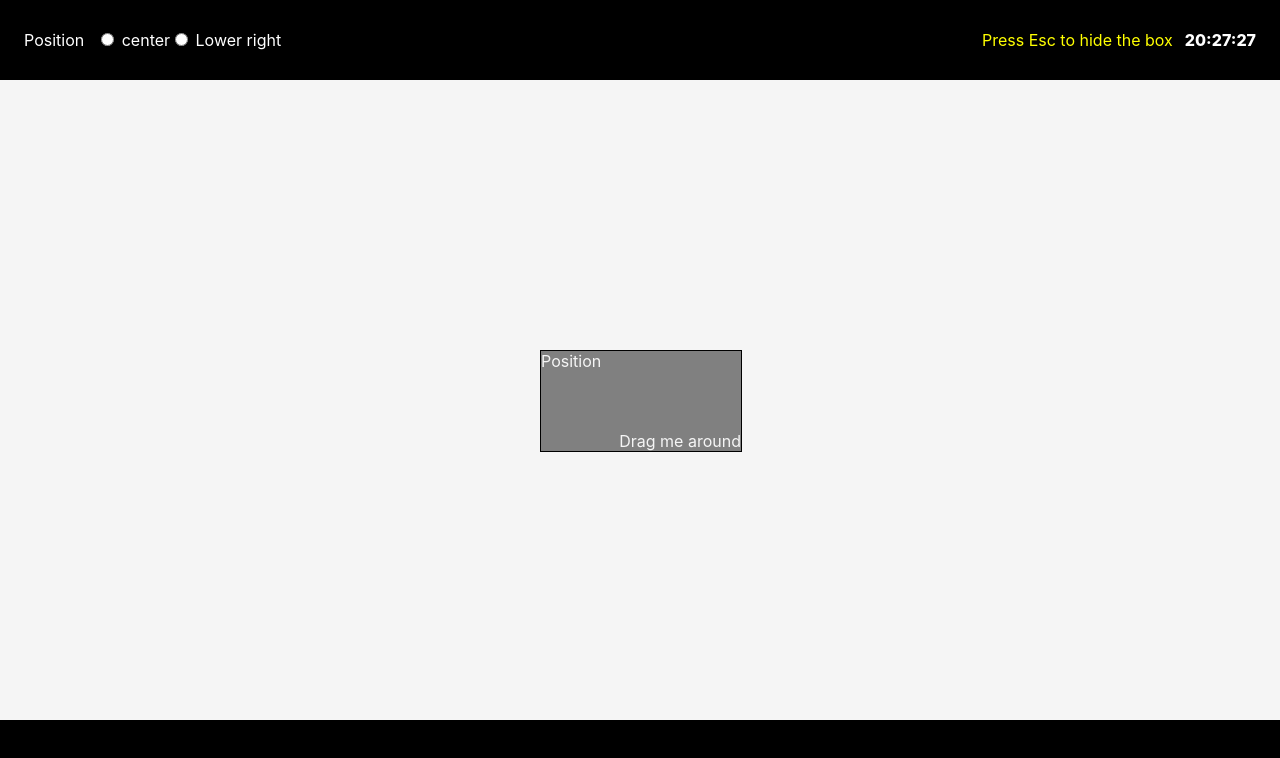
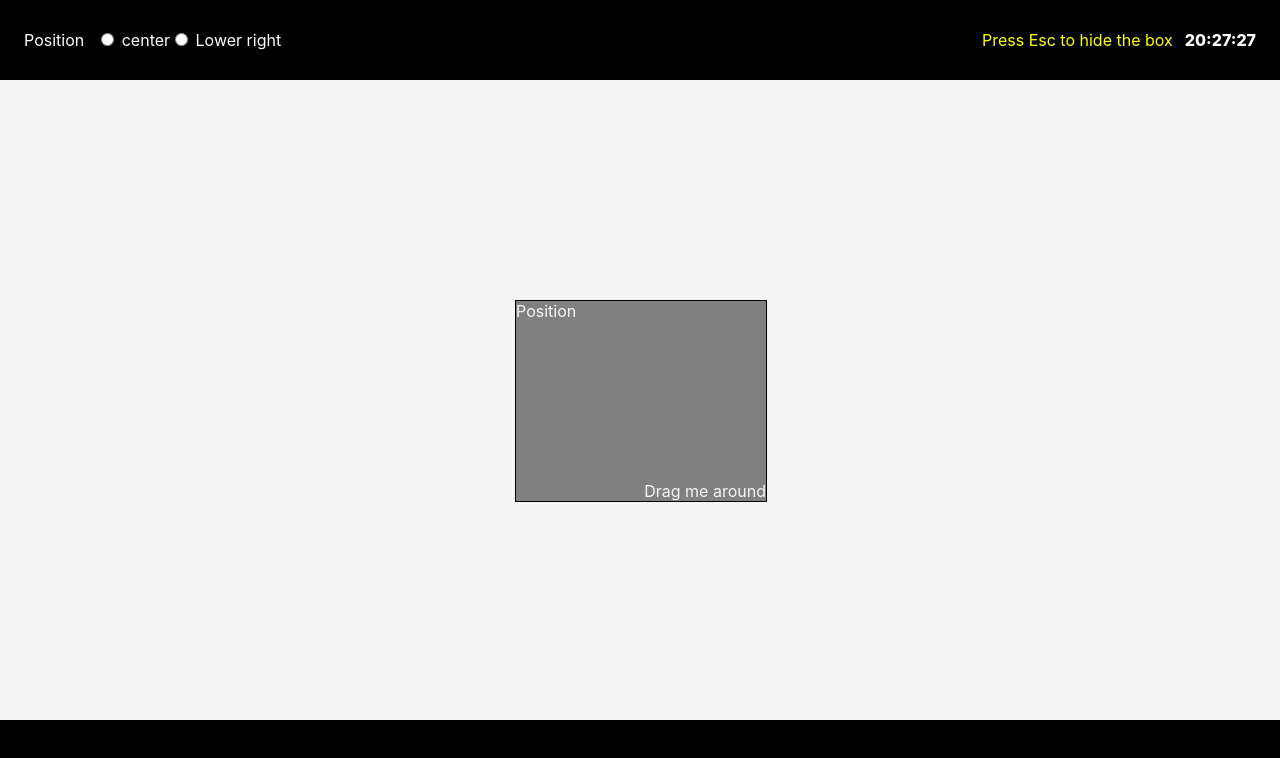
Before and after one commit to rahuldesai082/my-app, a React (Create React App) app: page / in a window 1280 px wide. Shown: the top 758 px of the page. Built offline with nearby package versions, Linux system fonts and the light colour scheme.

Commit message:
update: css for cursor for dragable

```diff
--- a/src/Components/Draggable/Draggable.css
+++ b/src/Components/Draggable/Draggable.css
@@ -6,13 +6,12 @@
     position: relative;
 }
 .draggable-box {
-    height: 100px;
-    width: 200px;
+    height: 200px;
+    width: 250px;
     border: 1px solid;
     background-color: gray;
     position: absolute;
-    top: calc(50% - 50px);
-    left: calc(50% - 100px);
+    cursor: move;
 }
 .draggable-box .position {
     position: absolute;
--- a/src/Components/Draggable/Draggable.tsx
+++ b/src/Components/Draggable/Draggable.tsx
@@ -20,7 +20,10 @@ class Draggable extends React.Component<DraggableProps, DraggableState> {
             diffX:0,
             diffY:0,
             dragging:false,
-            style: {}
+            style: {
+                top: 'calc(50% - 100px)',
+                left: 'calc(50% - 125px)'
+            }
         };
         this._dragStart = this._dragStart.bind(this);
         this._dragging = this._dragging.bind(this);
```
